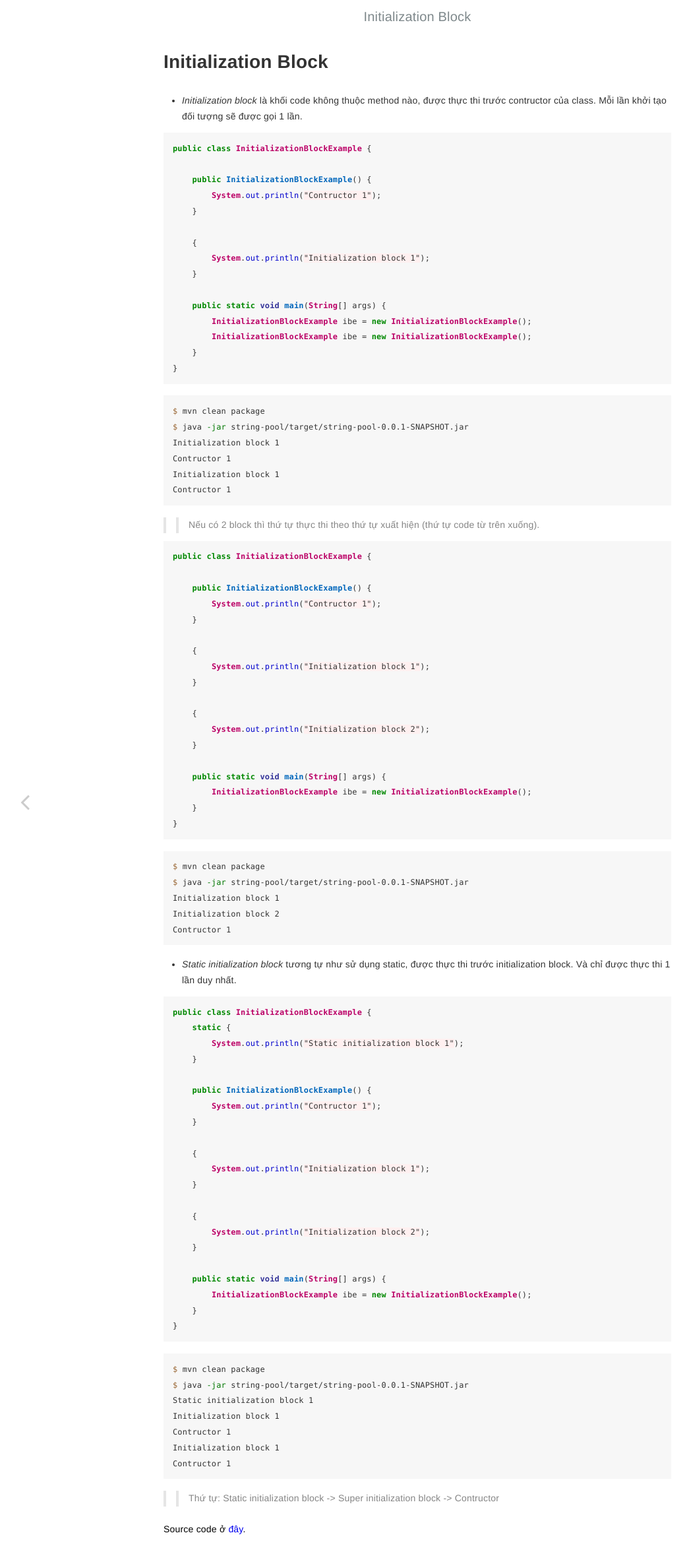
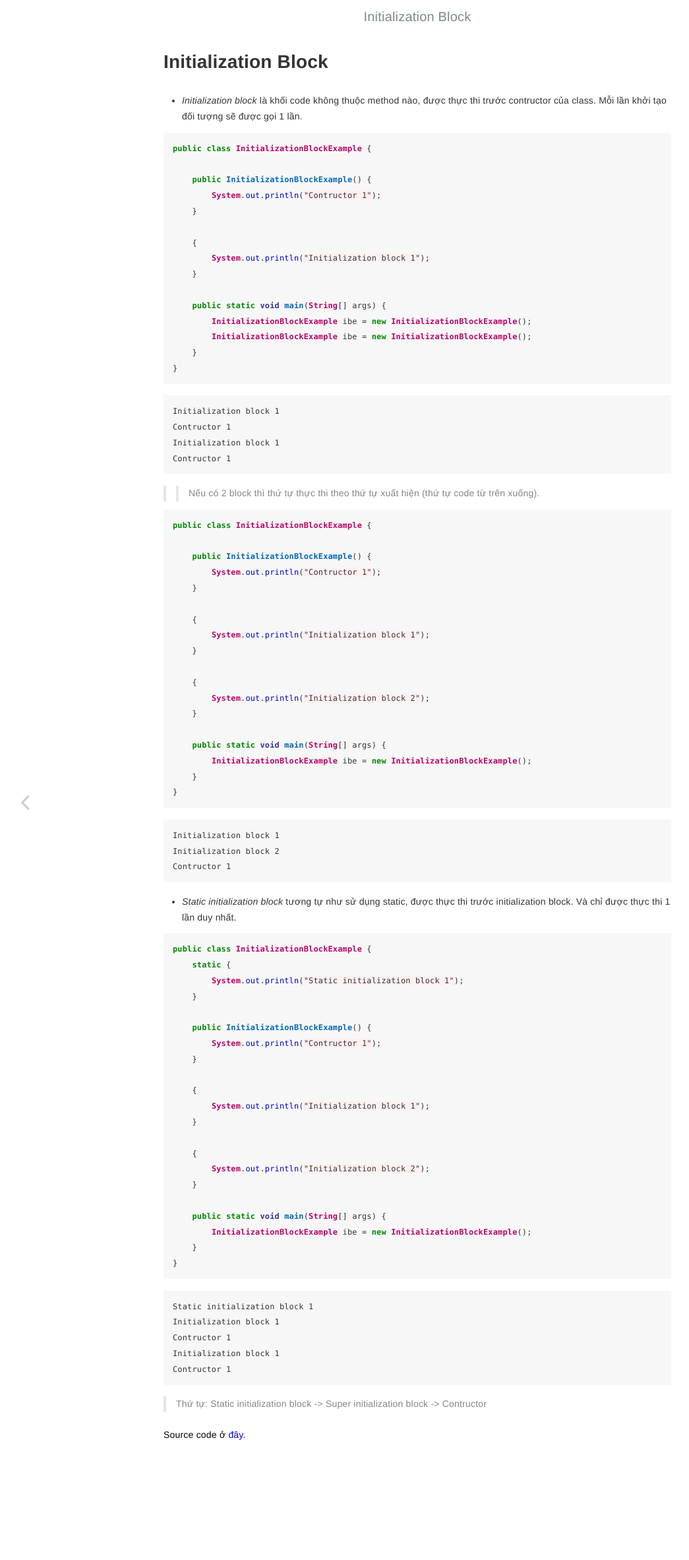
Before and after one commit to huypva/code-by-example-site, a Jekyll site: the page built from _posts/2021-08-24-initialization_block.md, in a window 1280 px wide. Shown: the top 2364 px of the page at 66% size, without its empty margins (7-1052 px from the left). Built offline with Jekyll 4.4.1, drawn with Linux system fonts in a browser that asks for light colours.

Commit message:
Format blog

`````diff
--- a/_posts/2021-08-24-initialization_block.md
+++ b/_posts/2021-08-24-initialization_block.md
@@ -27,9 +27,7 @@ public class InitializationBlockExample {
 }
 ```
 
-```shell
-$ mvn clean package
-$ java -jar string-pool/target/string-pool-0.0.1-SNAPSHOT.jar
+```text
 Initialization block 1
 Contructor 1
 Initialization block 1
@@ -59,9 +57,7 @@ public class InitializationBlockExample {
 }
 ```
 
-```shell
-$ mvn clean package
-$ java -jar string-pool/target/string-pool-0.0.1-SNAPSHOT.jar
+```text
 Initialization block 1
 Initialization block 2
 Contructor 1
@@ -93,9 +89,7 @@ public class InitializationBlockExample {
 }
 ```
 
-```shell
-$ mvn clean package
-$ java -jar string-pool/target/string-pool-0.0.1-SNAPSHOT.jar
+```text
 Static initialization block 1
 Initialization block 1
 Contructor 1
@@ -103,4 +97,4 @@ Initialization block 1
 Contructor 1
 ````
 
->> Thứ tự: Static initialization block -> Super initialization block -> Contructor
+> Thứ tự: Static initialization block -> Super initialization block -> Contructor
`````
